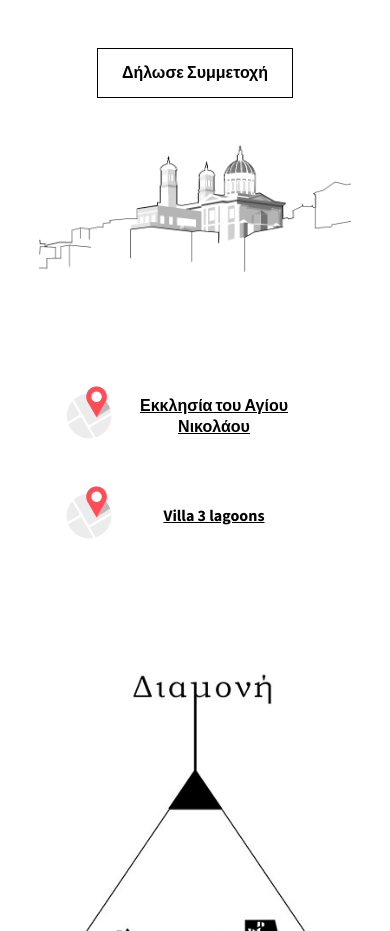
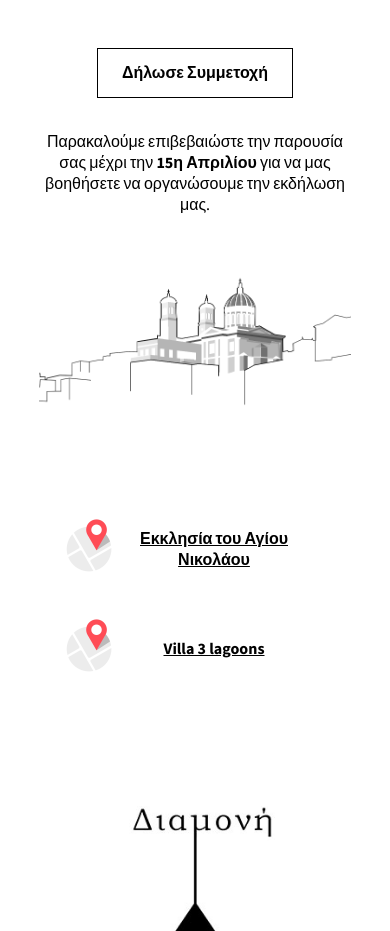
Before and after one commit to dodosiz/wedding-site, a Next.js app: page / in a window 390 px wide. Shown: the part 5040-5971 px from the top of the page. Built offline with nearby package versions, Linux system fonts and the light colour scheme.

Commit message:
Deadline

```diff
--- a/app/rsvp/page.tsx
+++ b/app/rsvp/page.tsx
@@ -10,7 +10,10 @@ export default function RsvpPage() {
       <Header textAlign="center">RSVP</Header>
       <p className={styles.paragraph}>
         Θα χαρούμε πολύ να μας πείτε εάν θα παρευρεθείτε στον γάμο μας, καθώς
-        και εάν θα έρθετε με αμάξι στο νησί.
+        και εάν θα έρθετε με αμάξι στο νησί και πόσα άτομα θα φέρετε μαζί σας.
+      </p>
+      <p className={styles.paragraph}>
+        Παρακαλούμε επιβεβαιώστε την παρουσία σας μέχρι την <strong>15η Απριλίου</strong> για να μας βοηθήσετε να οργανώσουμε την εκδήλωση μας.
       </p>
       <RsvpForm />
       <Link className={styles.return} href="/">
--- a/app/ui/sections/locationSection.module.css
+++ b/app/ui/sections/locationSection.module.css
@@ -66,6 +66,11 @@
   text-align: center;
 }
 
+.deadline {
+  width: 40vw;
+  text-align: center;
+}
+
 @media only screen and (max-width: 480px) {
   .pin_link {
     top: 0;
@@ -83,4 +88,7 @@
   .location_image_container {
     height: auto;
   }
+  .deadline {
+    width: 100%;
+  }
 }
--- a/app/ui/sections/locationSection.tsx
+++ b/app/ui/sections/locationSection.tsx
@@ -30,6 +30,9 @@ export function LocationSection() {
         <Link className={styles.rsvp_button} href="/rsvp">
           Δήλωσε Συμμετοχή
         </Link>
+        <p className={styles.deadline}>
+          Παρακαλούμε επιβεβαιώστε την παρουσία σας μέχρι την <strong>15η Απριλίου</strong> για να μας βοηθήσετε να οργανώσουμε την εκδήλωση μας.
+        </p>
         <div className={styles.location_pin_container}>
           <Image
             layout="responsive"
```
